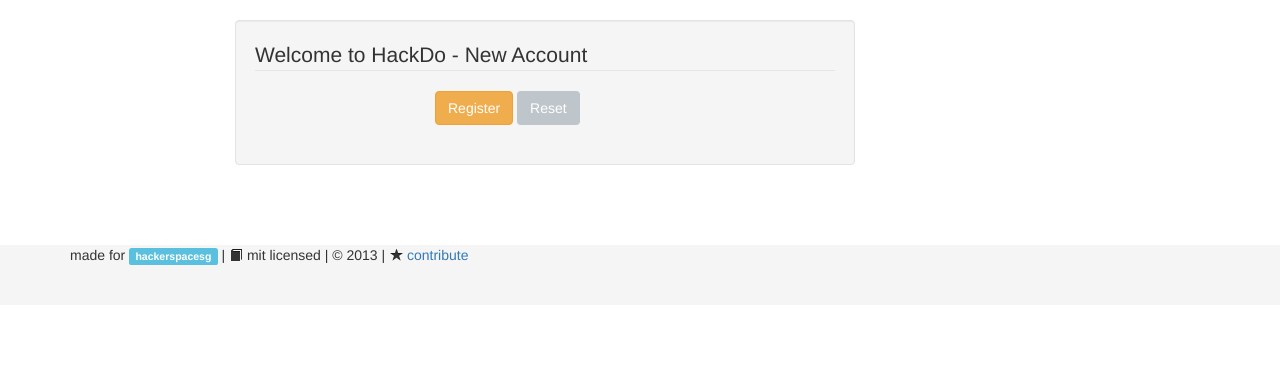
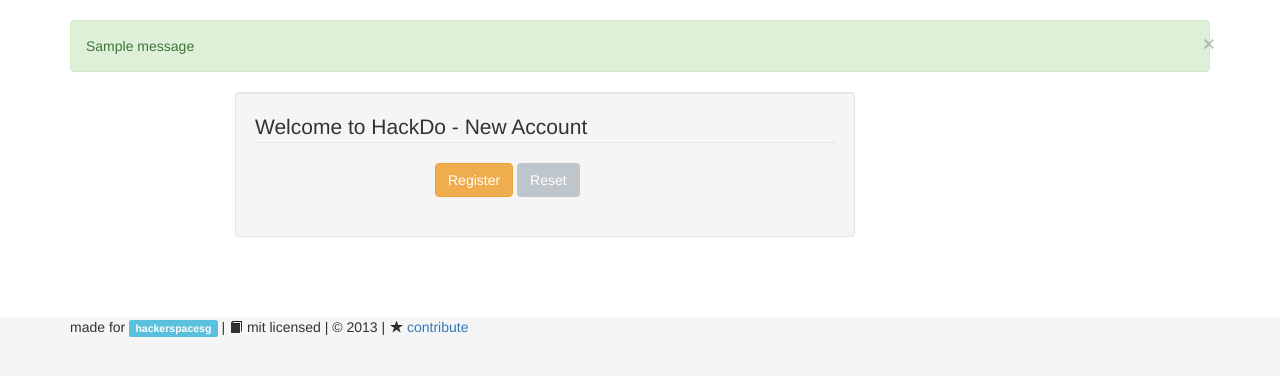
Before and after one commit to hsgarchive/hackdo, a Django app: template hado/templates/registration/register.html in a window 1280 px wide. Shown: the part 210-586 px from the top of the page. Run offline with Django 3.2, Linux system fonts and the light colour scheme; the template is opened without the code that fills it, so the values that code supplies are empty; tables that the repository leaves empty hold one stand-in row (values such as "Sample post"); one stand-in notice (Sample message) is shown; some libraries are stand-ins or nearby versions.

Commit message:
Add success message in redirect page
messages
1. Add messages tag as a tool template
2. Add success message after new user has been created
[ci skip]

```diff
--- a/hado/templates/base.html
+++ b/hado/templates/base.html
@@ -23,6 +23,7 @@
                 {% block header %}{% endblock %}
             </div>
             <div id="content" class="container">
+                {% include "tools/messages.html" %}
                 {% block content %}{% endblock %}
             </div>
             <div id="push"></div>
--- /dev/null
+++ b/hado/templates/tools/messages.html
@@ -0,0 +1,8 @@
+{% if messages %}
+{% for message in messages %}
+<div class="alert {% if message.tags %} alert-{{message.tags}} {% endif %} fade in">
+    <button type="button" class="close" data-dismiss="alert">×</button>
+    <p>{{ message }}</p>
+</div>
+{% endfor %}
+{% endif %}
--- a/hado/views.py
+++ b/hado/views.py
@@ -321,6 +321,8 @@ def register(request):
                 #TODO: logger
                 print e
             else:
+                messages.success(
+                    request, 'New User %s created.' % (new_user.username))
                 return HttpResponseRedirect(reverse('login'))
     else:
         form = NewAccountForm()
```
